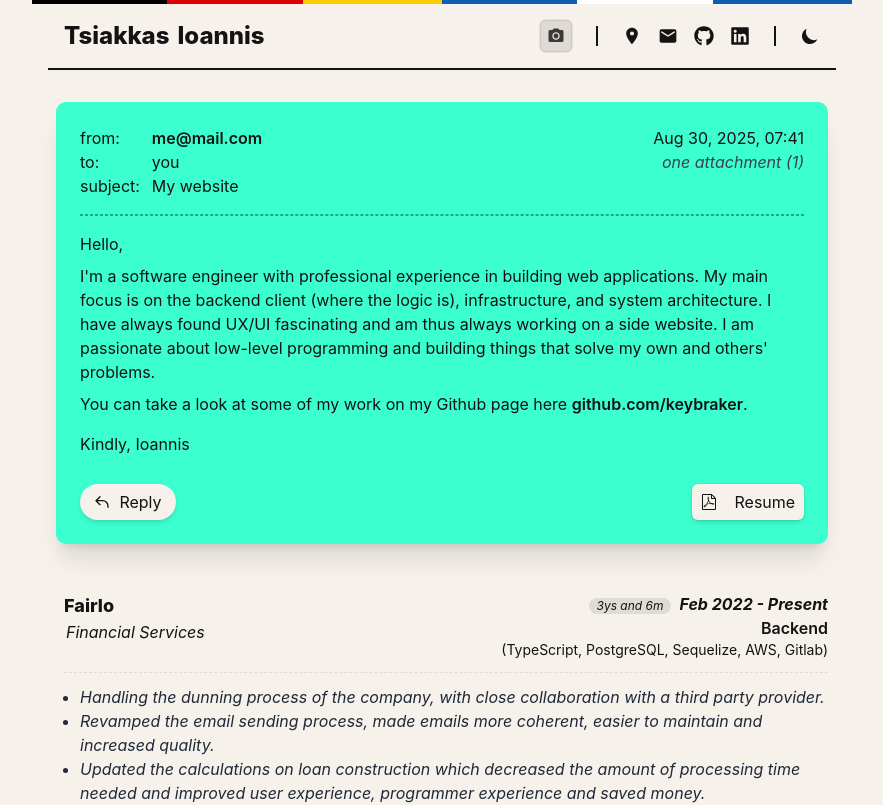
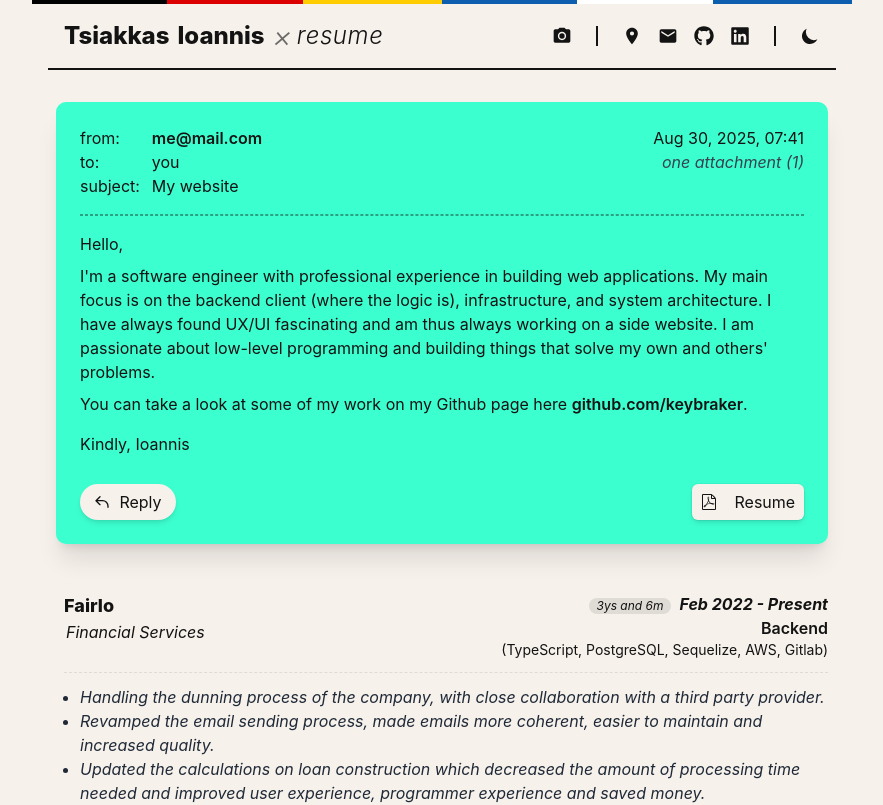
Before and after one commit to keybraker/keybraker.github.io, a Next.js app: page / in a window 1280 px wide. Shown: the top 805 px of the page, without its empty margins (198-1081 px from the left). Built offline with nearby package versions, Linux system fonts and the light colour scheme.

Commit message:
Update design of header

```diff
--- a/src/abilities/header.tsx
+++ b/src/abilities/header.tsx
@@ -19,16 +19,8 @@ function AboutPageInner({ showPhotographyLink }: { showPhotographyLink: boolean
         <Link
           href="/photography"
           aria-label="Go to photography page"
-          className="group relative flex items-center justify-center h-8 w-8 rounded-md
-            border border-tsiakkas-dark/10 dark:border-tsiakkas-light/10
-            text-tsiakkas-dark dark:text-tsiakkas-light
-            bg-tsiakkas-dark/10 dark:bg-tsiakkas-light/10
-            hover:bg-tsiakkas-dark/10 dark:hover:bg-tsiakkas-light/20
-            shadow-[0_0_0_1px_rgba(0,0,0,0.06)] dark:shadow-[0_0_0_1px_rgba(255,255,255,0.15)]
-            hover:shadow-[0_2px_6px_-1px_rgba(0,0,0,0.15),0_0_0_1px_rgba(0,0,0,0.08)] dark:hover:shadow-[0_2px_6px_-1px_rgba(0,0,0,0.6),0_0_0_1px_rgba(255,255,255,0.25)]
-            transition duration-300 focus:outline-none focus:ring-2 focus:ring-offset-2 focus:ring-tsiakkas-dark/40 dark:focus:ring-tsiakkas-light/40"
         >
-          <MdPhotoCamera size={18} className="opacity-80 group-hover:opacity-100 transition" />
+          <MdPhotoCamera size={"20px"} />
         </Link>
       )}
       {showPhotographyLink && (
@@ -78,10 +70,12 @@ export default function Header() {
   const isHome = router.pathname === '/';
 
   const firstSegment = router.pathname.split('/').filter(Boolean)[0];
-  const routeLabel = !isHome && firstSegment
-    ? firstSegment
-      .replace(/-/g, ' ')
-    : '';
+  const routeLabel = isHome
+    ? 'resume'
+    : firstSegment
+      ? firstSegment
+        .replace(/-/g, ' ')
+      : 'resume';
 
   return (
     <header className="sticky top-0 z-10 flex flex-col justify-center place-self-center max-w-[820px] eq:max-w-[1320px] w-full bg-tsiakkas-light dark:bg-tsiakkas-dark">
@@ -107,9 +101,9 @@ export default function Header() {
               ">
               <span>Tsiakkas</span>
               <span>Ioannis</span>
-              {!isHome && routeLabel && (
+              {routeLabel && (
                 <span className="
-                  font-light not-italic tracking-wide flex flex-row gap-1
+                  font-light italic tracking-wide flex flex-row gap-1
                   items-center justify-center leading-tight self-center
                 ">
                   <span className="opacity-60 text-3xl leading-none">×</span>
--- a/src/pages/photography/index.tsx
+++ b/src/pages/photography/index.tsx
@@ -67,7 +67,6 @@ function PhotoCard({ photo, onOpen }: { photo: PhotoWithCategory; onOpen: (p: Ph
                 focus:outline-none focus:ring-2 focus:ring-offset-2 focus:ring-tsiakkas-dark/40 dark:focus:ring-tsiakkas-light/40
                 rounded-sm overflow-hidden ring-1 ring-tsiakkas-dark/10 dark:ring-tsiakkas-light/10
                 bg-white/40 dark:bg-white/5 backdrop-blur-[2px] transition-colors
-                shadow-[0_4px_16px_-4px_rgba(0,0,0,0.25)] dark:shadow-[0_4px_18px_-6px_rgba(0,0,0,0.55)]
             `}
         >
             <div className={`relative w-full ${heightClass}`}>
@@ -213,11 +212,11 @@ export default function PhotographyPage() {
                         return (
                             <button
                                 key={cat}
+                                aria-pressed={activeFilter}
                                 onClick={() => setFilter(cat)}
                                 className={`text-[11px] uppercase tracking-wide px-4 py-1 rounded-full border transition focus:outline-none focus:ring-2 focus:ring-offset-2 focus:ring-tsiakkas-dark/40 dark:focus:ring-tsiakkas-light/40 ${activeFilter
                                     ? 'bg-tsiakkas-dark text-tsiakkas-light dark:bg-tsiakkas-light dark:text-tsiakkas-dark border-tsiakkas-dark dark:border-tsiakkas-light'
                                     : 'border-tsiakkas-dark/30 dark:border-tsiakkas-light/30 text-tsiakkas-dark/70 dark:text-tsiakkas-light/70 hover:text-tsiakkas-dark dark:hover:text-tsiakkas-light hover:border-tsiakkas-dark/60 dark:hover:border-tsiakkas-light/60'} `}
-                                aria-pressed={activeFilter}
                             >
                                 {cat}
                             </button>
@@ -297,7 +296,6 @@ function LightboxContent({ active, goNext, goPrev, hasNext, hasPrev, close }: {
         <div className="flex-1 flex flex-col items-center justify-center px-2 md:px-6 pb-10 gap-6 select-none relative" onClick={close}>
             <div className="w-full max-w-6xl mx-auto flex flex-col md:flex-row items-start md:items-stretch gap-8" onClick={(e) => e.stopPropagation()}>
                 <div className="flex-1 flex items-center justify-center relative" onTouchStart={onTouchStart} onTouchEnd={onTouchEnd}>
-
                     <div className="pointer-events-none absolute inset-0 flex items-center justify-between px-4 md:px-6">
                         <button
                             onClick={(e) => { e.stopPropagation(); goPrev(); }}
```
